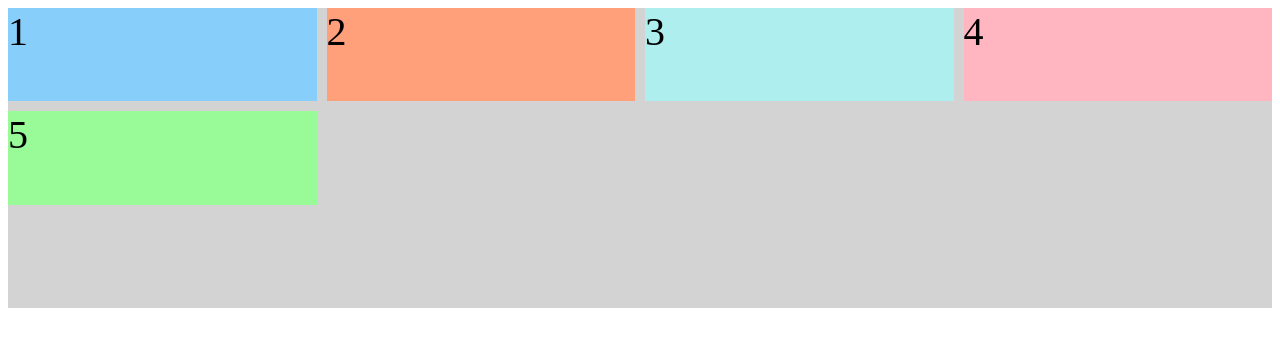
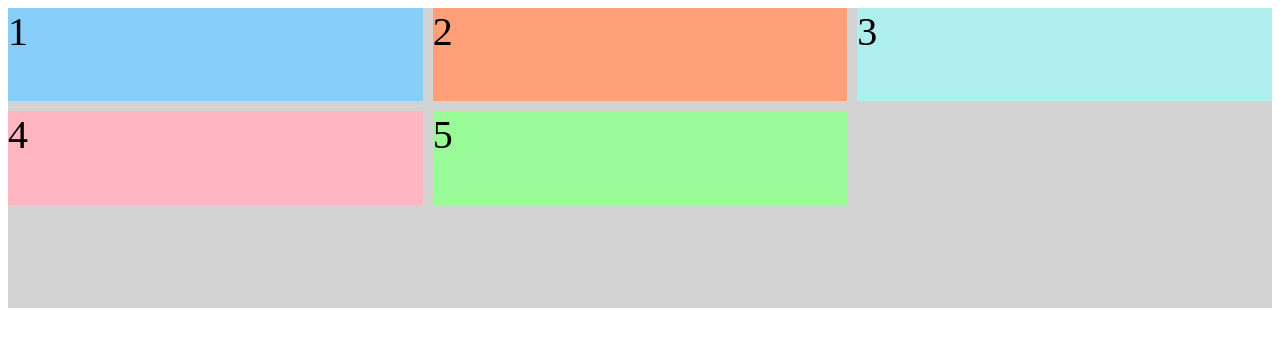
Before and after one commit to vladimirGlinskikh/JSExperiments, a plain HTML site: page StudyJS/freecodecamp/index.html in a window 1280 px wide. Drawn offline with Linux system fonts and the light colour scheme; files whose address does not match are found by name.

Commit message:
checked task. Done!

```diff
--- a/StudyJS/freecodecamp/index.html
+++ b/StudyJS/freecodecamp/index.html
@@ -35,7 +35,7 @@
         display: grid;
         /* change the code below this line */
 
-        grid-template-columns: repeat(3, 1fr) minmax(90px, 1fr);
+        grid-template-columns: repeat(3, minmax(90px, 1fr));
 
         /* change the code above this line */
         grid-template-rows: 1fr 1fr 1fr;
--- a/StudyJS/freecodecamp/script.js
+++ /dev/null
@@ -1 +0,0 @@
-[1, 2].forEach(alert)
```
